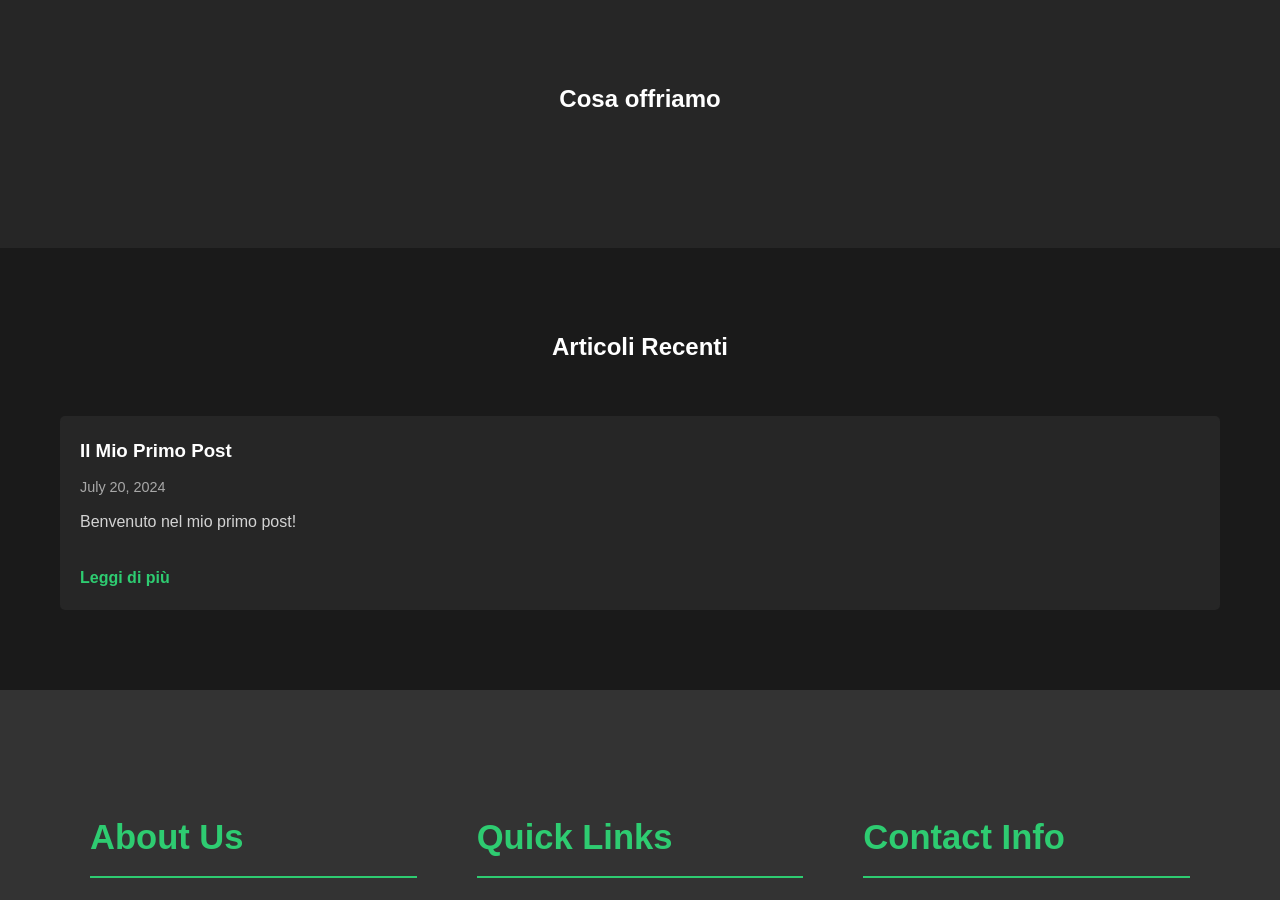
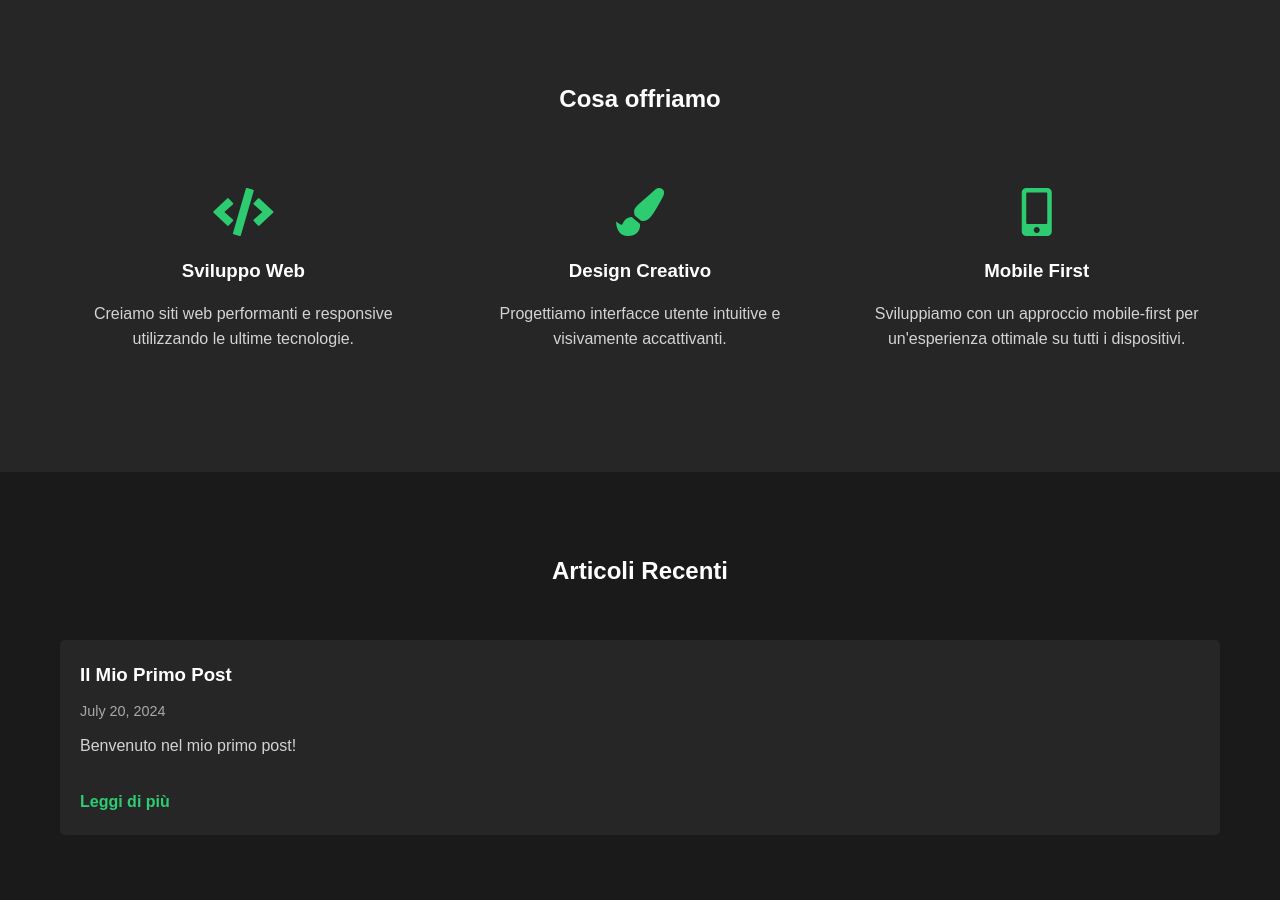
Before and after one commit to whiterabbit21m-test/whiterabbit21m-test.github.io, a Jekyll site: the page built from index.md, in a window 1280 px wide and 900 px high, scrolled down 482 px. Built offline with Jekyll 4.4.1, drawn with Linux system fonts in a browser that asks for light colours.

Commit message:
Update index.md

```diff
--- a/index.md
+++ b/index.md
@@ -1,57 +1,41 @@
 ---
 layout: home
 title: Home
+hero_title: "Benvenuto nel Mio Sito Jekyll"
+hero_subtitle: "Esplora il mondo dello sviluppo web e del design creativo"
+hero_button_text: "Scopri di più"
+hero_button_link: "/about/"
+features_title: "Cosa offriamo"
+features:
+  - icon: code
+    title: "Sviluppo Web"
+    description: "Creiamo siti web performanti e responsive utilizzando le ultime tecnologie."
+  - icon: paint-brush
+    title: "Design Creativo"
+    description: "Progettiamo interfacce utente intuitive e visivamente accattivanti."
+  - icon: mobile-alt
+    title: "Mobile First"
+    description: "Sviluppiamo con un approccio mobile-first per un'esperienza ottimale su tutti i dispositivi."
+recent_posts_title: "Articoli Recenti"
 ---
 
-<!-- Hero Section -->
-<section class="hero">
-  <div class="container">
-    <h1>Benvenuto nel Mio Sito Jekyll</h1>
-    <p>Esplora il mondo dello sviluppo web e del design creativo</p>
-    <a href="#" class="cta-button">Scopri di più</a>
-  </div>
-</section>
+## Benvenuto nel mio sito
 
-<!-- Features Section -->
-<section class="features">
-  <div class="container">
-    <h2>Cosa offriamo</h2>
-    <div class="feature-grid">
-      <div class="feature-item">
-        <i class="fas fa-code"></i>
-        <h3>Sviluppo Web</h3>
-        <p>Creiamo siti web performanti e responsive utilizzando le ultime tecnologie.</p>
-      </div>
-      <div class="feature-item">
-        <i class="fas fa-paint-brush"></i>
-        <h3>Design Creativo</h3>
-        <p>Progettiamo interfacce utente intuitive e visivamente accattivanti.</p>
-      </div>
-      <div class="feature-item">
-        <i class="fas fa-mobile-alt"></i>
-        <h3>Mobile First</h3>
-        <p>Sviluppiamo con un approccio mobile-first per un'esperienza ottimale su tutti i dispositivi.</p>
-      </div>
-    </div>
-  </div>
-</section>
+Questo è il contenuto principale della tua home page. Qui puoi aggiungere qualsiasi testo o contenuto Markdown che desideri visualizzare sotto le sezioni predefinite del layout home.
 
-<!-- Recent Posts Section -->
-<section class="recent-posts">
-  <div class="container">
-    <h2>Articoli Recenti</h2>
-    <div class="post-grid">
-      {% for post in site.posts limit:3 %}
-        <div class="post-card">
-          <img src="{{ post.image | default: '/assets/images/post-default.jpg' | relative_url }}" alt="{{ post.title }}">
-          <div class="post-content">
-            <h3><a href="{{ post.url | relative_url }}">{{ post.title }}</a></h3>
-            <p class="post-meta">{{ post.date | date: "%B %-d, %Y" }}</p>
-            <p>{{ post.excerpt | strip_html | truncatewords: 30 }}</p>
-            <a href="{{ post.url | relative_url }}" class="read-more">Leggi di più</a>
-          </div>
-        </div>
-      {% endfor %}
-    </div>
-  </div>
-</section>
+### Chi sono
+
+Sono uno sviluppatore web appassionato di creare esperienze digitali uniche e coinvolgenti. Con una solida base in HTML, CSS e JavaScript, mi dedico a costruire siti web che non solo sono visivamente attraenti, ma anche altamente funzionali e user-friendly.
+
+### La mia missione
+
+La mia missione è aiutare aziende e individui a stabilire una forte presenza online attraverso siti web ben progettati e ottimizzati. Credo che un buon design web possa fare la differenza nel successo di un progetto online.
+
+### Perché scegliere me?
+
+- **Esperienza**: Ho anni di esperienza nello sviluppo web e ho lavorato su una vasta gamma di progetti.
+- **Attenzione ai dettagli**: Mi assicuro che ogni aspetto del tuo sito web sia curato alla perfezione.
+- **Approccio collaborativo**: Lavoro a stretto contatto con i miei clienti per assicurarmi che il risultato finale soddisfi e superi le loro aspettative.
+- **Tecnologie all'avanguardia**: Utilizzo le ultime tecnologie e best practice per garantire che il tuo sito sia moderno e performante.
+
+Non vedo l'ora di lavorare con te sul tuo prossimo progetto web!
```
